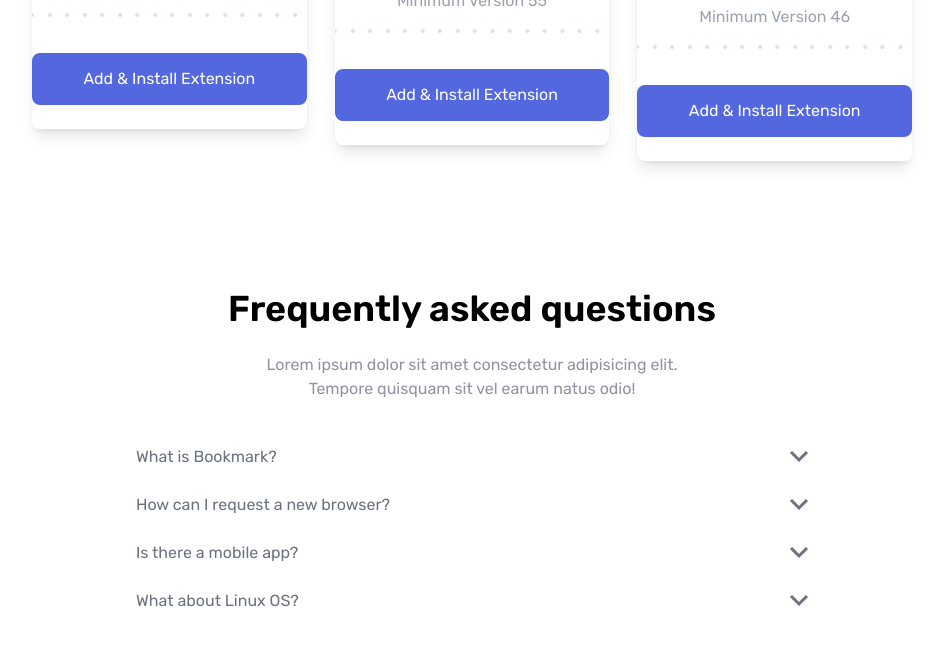
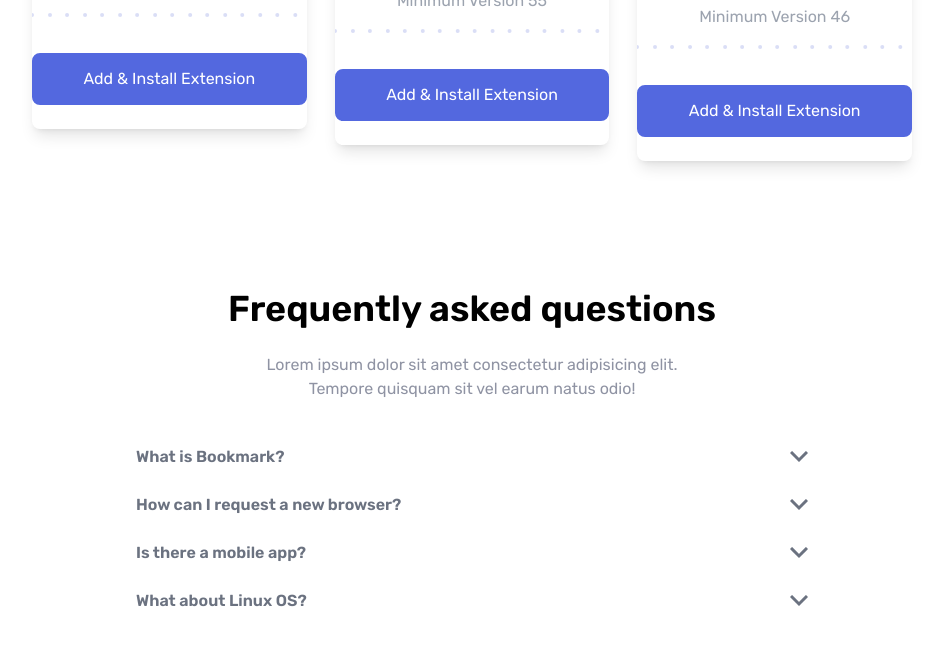
Before and after one commit to rdtungul/tailwind-bookmark, a website: page index.html in a window 1280 px wide. Shown: the part 1990-2635 px from the top of the page, without its empty margins (168-1111 px from the left). Drawn offline with Linux system fonts and the light colour scheme.

Commit message:
tab title - adjusting font weight

```diff
--- a/index.html
+++ b/index.html
@@ -332,7 +332,7 @@
             <div class="transition duration-500 accordion-tab-flex group ease">
               <!-- Tab Title -->
               <div
-                class="transition duration-500 ease group-hover:text-red-500"
+                class="font-semibold transition duration-500 ease group-hover:text-red-500"
               >
                 What is Bookmark?
               </div>
@@ -370,7 +370,7 @@
             <div class="transition duration-500 accordion-tab-flex group ease">
               <!-- Tab Title -->
               <div
-                class="transition duration-500 ease group-hover:text-red-500"
+                class="font-semibold transition duration-500 ease group-hover:text-red-500"
               >
                 How can I request a new browser?
               </div>
@@ -408,7 +408,7 @@
             <div class="transition duration-500 accordion-tab-flex group ease">
               <!-- Tab Title -->
               <div
-                class="transition duration-500 ease group-hover:text-red-500"
+                class="font-semibold transition duration-500 ease group-hover:text-red-500"
               >
                 Is there a mobile app?
               </div>
@@ -446,7 +446,7 @@
             <div class="transition duration-500 accordion-tab-flex group ease">
               <!-- Tab Title -->
               <div
-                class="transition duration-500 ease group-hover:text-red-500"
+                class="font-semibold transition duration-500 ease group-hover:text-red-500"
               >
                 What about Linux OS?
               </div>
```
